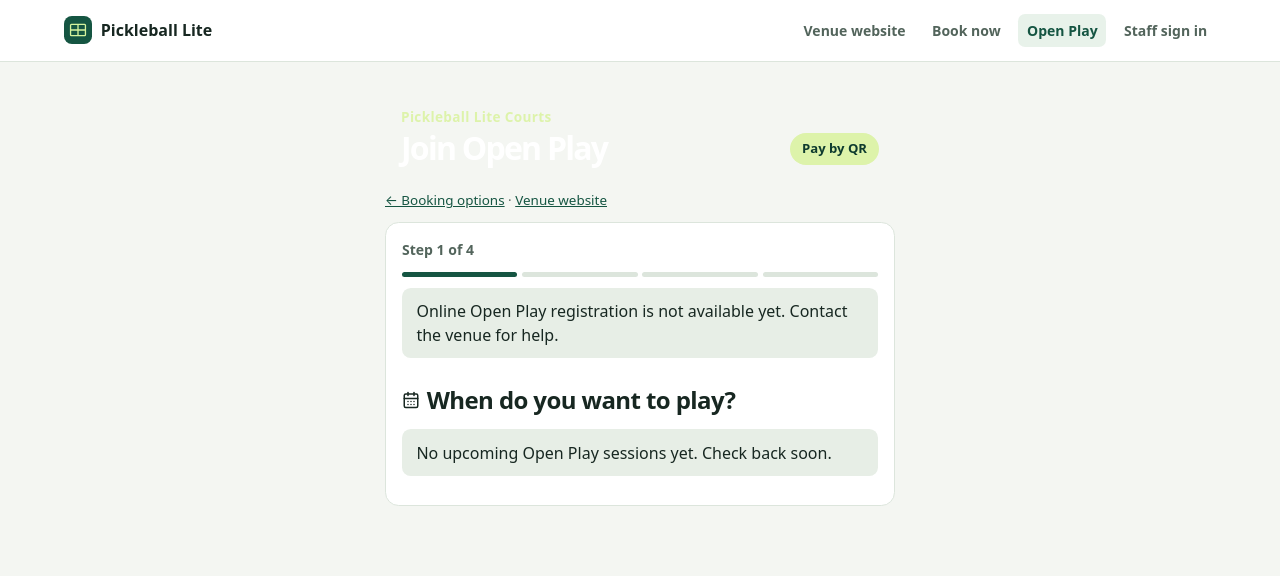
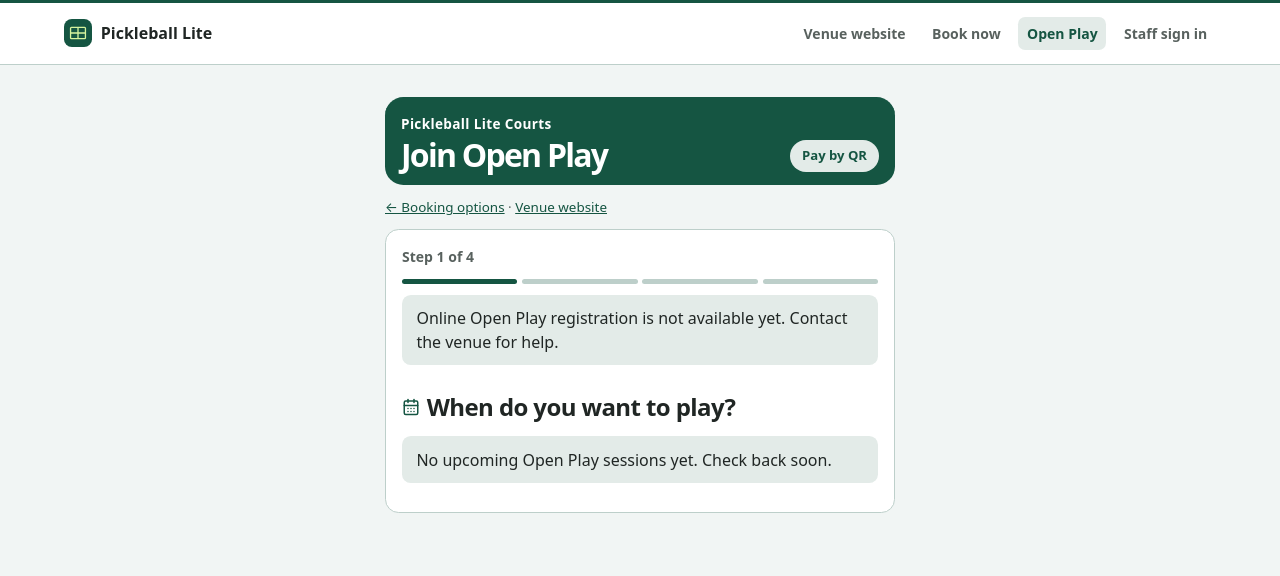
Before and after one commit to melencio-ai/pickleball-lite, a Laravel app: page /open-play in a window 1280 px wide. Shown: the top 576 px of the page. Run offline with Laravel 12, Linux system fonts and the light colour scheme; data comes from the database, SQL or seed files in the repository; data that the repository does not hold is empty.

Commit message:
Replace hard-coded green controls and surfaces with shared theme tokens

```diff
--- a/public/app.css
+++ b/public/app.css
@@ -1,12 +1,18 @@
 :root {
     color-scheme: light;
-    --ink: #172721;
-    --muted: #52645b;
-    --paper: #f4f6f2;
-    --line: #dce5dc;
-    --green: #155542;
-    --green-dark: #0e3b2e;
-    --lime: #ddf3aa;
+    /* Shared venue theme; the document supplies its validated color tokens. */
+    --brand-primary: #155542;
+    --brand-on-primary: #ffffff;
+    --brand-hover: #124b3a;
+    --brand-ink: #155542;
+    --brand-tint: #f1f5f4;
+    --brand-soft: #e3ebe8;
+    --brand-border: #bdd0ca;
+    --brand-focus: #155542;
+    --ink: #202624;
+    --muted: #58615e;
+    --paper: var(--brand-tint);
+    --line: var(--brand-border);
     font-family: system-ui, -apple-system, "Segoe UI", sans-serif;
     line-height: 1.5;
     color: var(--ink);
@@ -19,54 +25,54 @@ h1, h2, h3, p { margin: 0; }
 h1 { font-size: clamp(2rem, 5vw, 3.15rem); line-height: 1.07; letter-spacing: -.055em; }
 h2 { font-size: 1.25rem; letter-spacing: -.025em; }
 h3 { font-size: 1.1rem; }
-a { color: var(--green); }
+a { color: var(--brand-ink); }
 a:hover { text-decoration: underline; }
-:focus-visible { outline: 3px solid #2a8067; outline-offset: 3px; }
+:focus-visible { outline: 3px solid var(--brand-focus); outline-offset: 3px; }
 
-.site-header { background: #fff; border-bottom: 1px solid var(--line); }
+.site-header { background: #fff; border-top: 3px solid var(--brand-primary); border-bottom: 1px solid var(--line); }
 .header-inner { max-width: 1192px; margin: auto; padding: .85rem 1.25rem; display: flex; flex-wrap: wrap; align-items: center; justify-content: space-between; gap: .75rem; }
 .brand { display: inline-flex; align-items: center; gap: .55rem; font-weight: 800; color: var(--ink); text-decoration: none; white-space: nowrap; }
 .brand-mark { width: 28px; height: 28px; background: url("favicon.svg") center / cover; }
 nav, .actions { display: flex; flex-wrap: wrap; align-items: center; gap: .55rem; }
 nav a, nav .quiet { padding: .4rem .55rem; font-size: .875rem; color: var(--muted); text-decoration: none; font-weight: 650; }
-nav [aria-current="page"] { color: var(--green); background: #e8f2ea; border-radius: .45rem; }
+nav a:hover, nav [aria-current="page"] { color: var(--brand-ink); background: var(--brand-soft); border-radius: .45rem; }
 
 .page { max-width: 1192px; margin: auto; padding: 2rem 1.25rem 4rem; }
 .narrow { max-width: 550px; }
 .page-heading { margin-bottom: 1.25rem; }
 .venue-name { font-size: .85rem; font-weight: 700; letter-spacing: .025em; margin-bottom: .3rem; }
-.booking-banner { display: flex; align-items: flex-end; justify-content: space-between; gap: 1rem; padding: clamp(1.3rem, 5vw, 3rem); border-radius: 1.15rem; background: var(--green-dark); color: #fff; }
-.booking-banner h1 + p { color: #deeadf; margin-top: .55rem; }
-.booking-banner .venue-name { color: var(--lime); }
-.pay-label { white-space: nowrap; color: var(--green-dark); background: var(--lime); font-weight: 750; padding: .4rem .75rem; font-size: .82rem; border-radius: 99px; }
+.booking-banner { display: flex; align-items: flex-end; justify-content: space-between; gap: 1rem; padding: clamp(1.3rem, 5vw, 3rem); border-radius: 1.15rem; background: var(--brand-primary); color: var(--brand-on-primary); }
+.booking-banner h1 + p { color: inherit; margin-top: .55rem; }
+.booking-banner .venue-name { color: inherit; }
+.pay-label { white-space: nowrap; color: var(--brand-ink); background: var(--brand-soft); font-weight: 750; padding: .4rem .75rem; font-size: .82rem; border-radius: 99px; }
 .panel { background: #fff; border: 1px solid var(--line); border-radius: .85rem; padding: clamp(1rem, 3vw, 1.4rem); }
 .filters { display: flex; flex-wrap: wrap; align-items: end; gap: .7rem; margin: 1rem 0; }
 .filters > label { min-width: 10rem; }
 label { display: grid; gap: .3rem; font-size: .85rem; font-weight: 650; }
 input, select, button, .button { font: inherit; }
-input:not([type="checkbox"]), select { min-width: 0; width: 100%; padding: .52rem .65rem; min-height: 2.6rem; color: var(--ink); background: #fff; border: 1px solid #b9c8bd; border-radius: .5rem; }
-button, .button { display: inline-flex; align-items: center; justify-content: center; min-height: 2.6rem; border: 1px solid transparent; border-radius: .5rem; padding: .5rem .8rem; background: var(--green); color: #fff; text-decoration: none; cursor: pointer; font-weight: 700; white-space: nowrap; }
-button:hover, .button:hover { background: var(--green-dark); color: #fff; text-decoration: none; }
-.secondary { background: #f0f5f0; border-color: var(--line); color: var(--green); }
-.secondary:hover, .quiet:hover { background: #e0eee2; color: var(--green-dark); }
-.quiet { background: transparent; color: var(--green); }
+input:not([type="checkbox"]), select { min-width: 0; width: 100%; padding: .52rem .65rem; min-height: 2.6rem; color: var(--ink); background: #fff; border: 1px solid #aeb7b3; border-radius: .5rem; }
+button, .button { display: inline-flex; align-items: center; justify-content: center; min-height: 2.6rem; border: 1px solid var(--brand-ink); border-radius: .5rem; padding: .5rem .8rem; background: var(--brand-primary); color: var(--brand-on-primary); text-decoration: none; cursor: pointer; font-weight: 700; white-space: nowrap; }
+button:hover, .button:hover { background: var(--brand-hover); color: var(--brand-on-primary); text-decoration: none; }
+.secondary { background: var(--brand-tint); border-color: var(--line); color: var(--brand-ink); }
+.secondary:hover, .quiet:hover { background: var(--brand-soft); color: var(--brand-ink); }
+.quiet { background: transparent; color: var(--brand-ink); }
 .small { min-height: 2rem; padding: .25rem .45rem; font-size: .78rem; }
 .section-heading { display: flex; flex-wrap: wrap; align-items: center; justify-content: space-between; gap: .4rem .9rem; }
 .section-heading p, .muted { color: var(--muted); font-size: .875rem; }
-.section-heading .price { font-size: 1.35rem; color: var(--green); }
+.section-heading .price { font-size: 1.35rem; color: var(--brand-ink); }
 .court-card { margin-top: .65rem; }
 .slots { margin-top: .7rem; display: flex; flex-wrap: wrap; gap: .45rem; }
-.slot { display: inline-flex; align-items: center; justify-content: center; min-width: 5.35rem; min-height: 2.6rem; padding: .4rem .55rem; border: 1px solid #cbddcd; text-decoration: none; border-radius: .5rem; font-size: .86rem; font-weight: 690; background: #f5faf5; }
-.slot:hover, .slot.selected { color: #fff; background: var(--green); text-decoration: none; border-color: var(--green); }
+.slot { display: inline-flex; align-items: center; justify-content: center; min-width: 5.35rem; min-height: 2.6rem; padding: .4rem .55rem; border: 1px solid var(--brand-border); text-decoration: none; border-radius: .5rem; font-size: .86rem; font-weight: 690; background: var(--brand-tint); }
+.slot:hover, .slot.selected { color: var(--brand-on-primary); background: var(--brand-primary); text-decoration: none; border-color: var(--brand-ink); }
 .form-row { display: flex; flex-wrap: wrap; align-items: end; gap: .65rem; }
 .form-row > label { flex: 1 1 9rem; }
 .form-stack { display: grid; gap: .75rem; }
 .form-stack > button { justify-self: start; }
-.checkout { margin-bottom: 1.15rem; border-color: #8cc8a6; }
+.checkout { margin-bottom: 1.15rem; border-color: var(--brand-border); }
 .checkout form, .login form { margin-top: .8rem; }
 .contact { margin-top: .9rem; font-size: .9rem; }
 .empty { margin-top: .6rem; color: var(--muted); }
-.notice { padding: .7rem .9rem; border-radius: .55rem; background: #e7eee6; margin: 0 0 .8rem; }
+.notice { padding: .7rem .9rem; border-radius: .55rem; background: var(--brand-soft); margin: 0 0 .8rem; }
 .notice ul { margin: 0; padding-left: 1.15rem; }
 .error { background: #fce8e4; color: #852d25; }
 .success { background: #e0f4e4; color: #165133; }
@@ -113,20 +119,21 @@ summary { cursor: pointer; color: var(--green); font-weight: 700; }
     position: relative;
     overflow: hidden;
     isolation: isolate;
-    background: color-mix(in srgb, var(--venue-brand), #000 65%);
-    border-top: 4px solid var(--venue-brand);
+    background: var(--brand-primary);
+    border-top: 4px solid var(--brand-primary);
 }
 .venue-cover { position: absolute; inset: 0; z-index: -2; width: 100%; height: 100%; object-fit: cover; }
+.venue-banner:has(.venue-cover) { color: #fff; }
 .venue-banner:has(.venue-cover)::after { content: ""; position: absolute; inset: 0; z-index: -1; background: rgb(0 0 0 / .66); }
 .venue-banner .venue-name { display: flex; align-items: center; gap: .6rem; }
 .venue-logo { width: 2.65rem; height: 2.65rem; padding: .18rem; background: #fff; border-radius: .45rem; object-fit: contain; }
 .venue-links { margin-top: .45rem; }
-.booking-policy { margin: .65rem 0; padding: .65rem; background: #f1f6ef; border-radius: .45rem; font-size: .875rem; }
+.booking-policy { margin: .65rem 0; padding: .65rem; background: var(--brand-tint); border-radius: .45rem; font-size: .875rem; }
 .booking-policy p { white-space: pre-wrap; overflow-wrap: anywhere; }
 .slot:has(small) { flex-direction: column; }
 .slot small { font-size: .72rem; }
 .setup-nav { margin-bottom: .85rem; }
-textarea { width: 100%; padding: .5rem .65rem; border: 1px solid #b9c8bd; border-radius: .5rem; font: inherit; resize: vertical; }
+textarea { width: 100%; padding: .5rem .65rem; border: 1px solid #aeb7b3; border-radius: .5rem; font: inherit; resize: vertical; }
 .media-preview { max-width: 7rem; max-height: 4rem; object-fit: contain; }
 .share-qr svg { display: block; max-width: 100%; height: auto; margin: .5rem 0; }
 [hidden] { display: none !important; }
@@ -351,3 +358,11 @@ textarea { width: 100%; padding: .5rem .65rem; border: 1px solid #b9c8bd; border
 .booking-type-menu .survey-choice span { flex:1; }
 .booking-type-menu h2 { margin-bottom:.25rem; }
 @media(max-width:720px){.website-settings-grid{grid-template-columns:minmax(0,1fr)}}
+
+/* Brand accents on survey controls, rates and shared navigation. */
+.booking-type-menu .booking-icon,.survey-panel h2 .booking-icon,.survey-choice > .booking-icon { color:var(--brand-ink); }
+.survey-progress li.complete { background:var(--brand-ink); }
+.booking-details,.open-play-card { border-color:var(--brand-border); }
+.survey-step,.compact-payment .price { color:var(--brand-ink); }
+.quiet { border-color:transparent; }
+.secondary:hover,.quiet:hover { color:var(--brand-ink); }
```
Also changed, not shown: other parts of public/app.css (+24 -24 lines).
